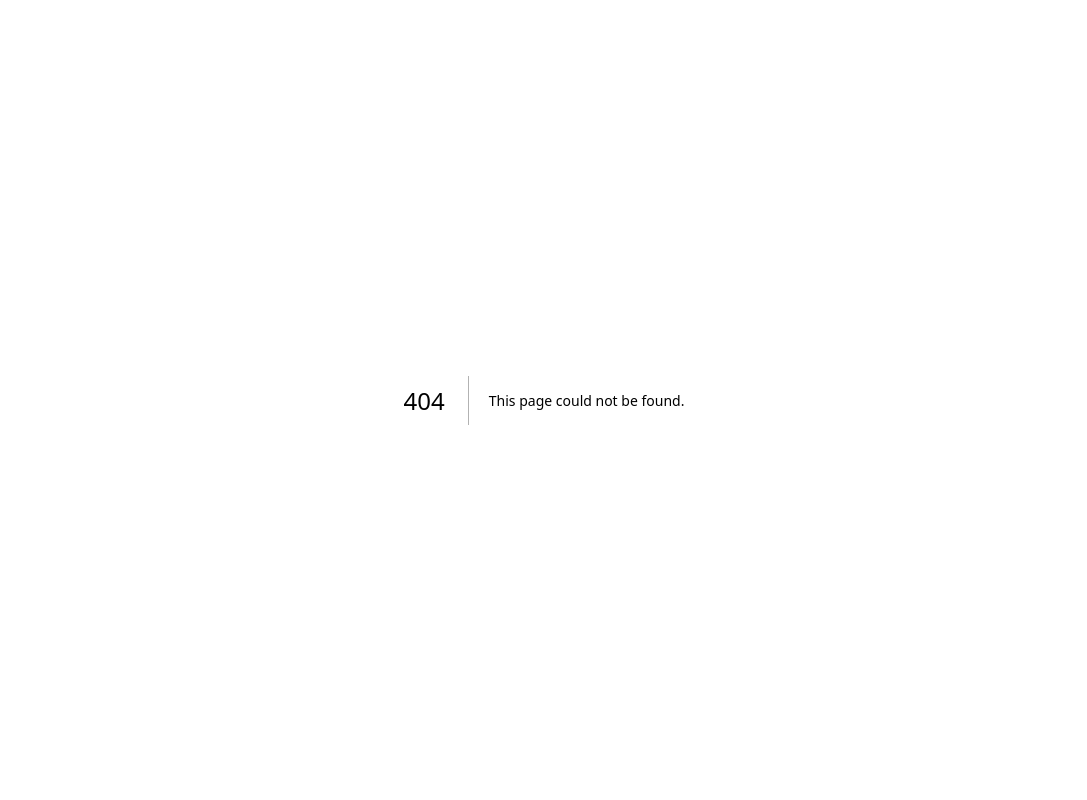
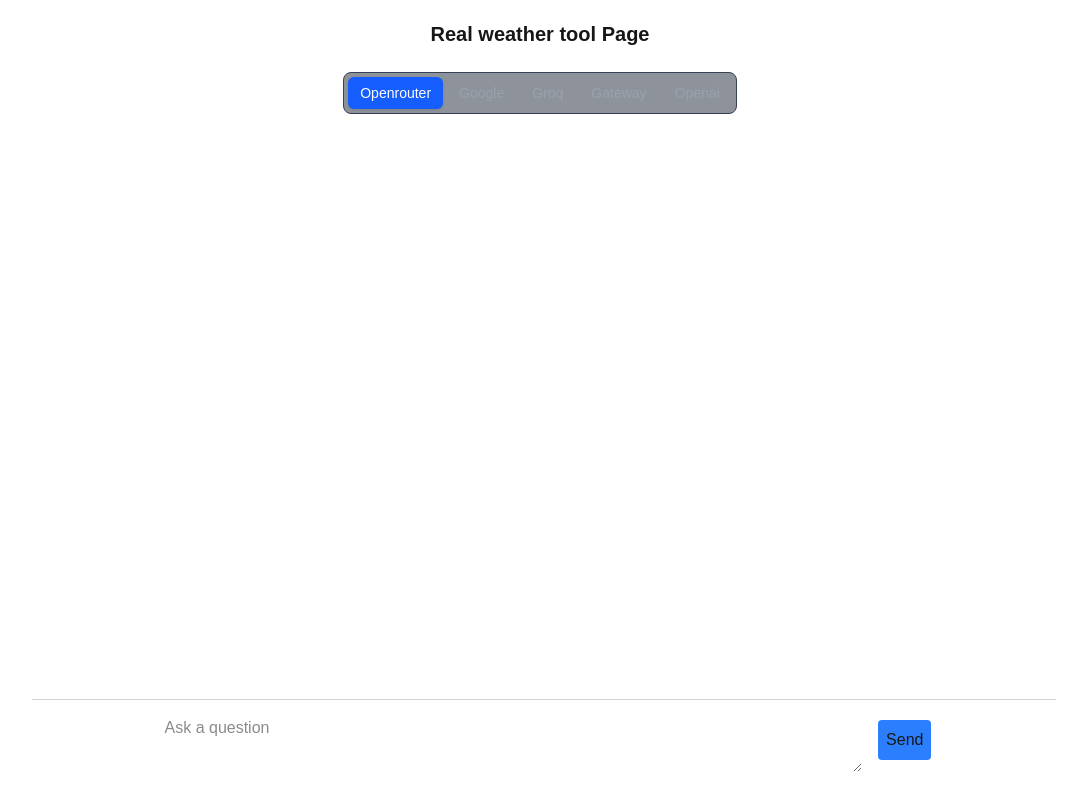
Before and after one commit to Shruthikshetty/ai-sdk-example, a Next.js app: page /ui/api-tools in a window 1280 px wide. Before the commit this address had no page. Shown: the whole page, without its empty margins (96-1183 px from the left). Built offline with nearby package versions, Linux system fonts and the light colour scheme.

Commit message:
use wether api to get data from tool

```diff
--- a/env.ts
+++ b/env.ts
@@ -7,6 +7,7 @@
   GOOGLE_GENERATIVE_AI_API_KEY: z.string().optional().default(""),
   GROQ_API_KEY: z.string().optional().default(""),
   AI_GATEWAY_API_KEY: z.string().optional().default(""),
+  WEATHER_API_KEY: z.string(),
 });
 
 // infer the env type
--- /dev/null
+++ b/src/app/api/api-tool/route.ts
@@ -0,0 +1,91 @@
+import {
+  UIMessage,
+  streamText,
+  convertToModelMessages,
+  tool,
+  InferUITools,
+  UIDataTypes,
+  stepCountIs,
+} from "ai";
+import { Providers } from "../../../../types";
+import { modelProviderToggleChat } from "@/utils/model-provider-toggle";
+import { z } from "zod";
+import axios from "axios";
+import env from "../../../../env";
+
+// all tools go here tools
+const tools = {
+  getWeather: tool({
+    description: "get the weather for a location",
+    inputSchema: z.object({
+      city: z.string().describe("the city name to get the weather for"),
+    }),
+    // this is dummy for testing
+    execute: async ({ city }) => {
+      const response = await axios.get(
+        `https://api.weatherapi.com/v1/current.json?key=${env.WEATHER_API_KEY}&q=${city}&aqi=no`,
+      );
+      const weatherDataObject = {
+        location: {
+          name: response.data?.location?.name,
+          country: response.data?.location?.country,
+          localtime: response.data?.location?.localtime,
+        },
+        current: {
+          temp_c: response.data?.current?.temp_c,
+          temp_f: response.data?.current?.temp_f,
+          condition: {
+            text: response.data?.current?.condition?.text,
+            icon: response.data?.current?.condition?.icon,
+            code: response.data?.current?.condition?.code,
+          },
+        },
+      };
+      return weatherDataObject;
+    },
+  }),
+};
+
+// type safety for massage
+export type ChatTools = InferUITools<typeof tools>;
+export type ChatMessage = UIMessage<never, UIDataTypes, ChatTools>;
+
+export async function POST(req: Request) {
+  // destructure messages from request body
+  const {
+    messages = [],
+    provider = "openrouter",
+  }: {
+    messages: ChatMessage[];
+    provider?: Providers;
+  } = await req.json();
+
+  if (messages.length === 0) {
+    return Response.json(
+      {
+        error: "at least one message is required",
+      },
+      {
+        status: 400,
+      },
+    );
+  }
+
+  try {
+    // stream the response from ai model
+    const result = streamText({
+      model: modelProviderToggleChat(provider),
+      messages: await convertToModelMessages(messages),
+      tools,
+      stopWhen: stepCountIs(2), // allows 2 steps step 1 for calling tool step 2 for generating response
+    });
+
+    return result.toUIMessageStreamResponse();
+  } catch (error) {
+    return Response.json(
+      // eslint-disable-next-line @typescript-eslint/no-explicit-any
+      { error: (error as any)?.messages ?? "Something went wrong" },
+      { status: 500 },
+    );
+  }
+}
--- a/src/app/page.tsx
+++ b/src/app/page.tsx
@@ -50,6 +50,10 @@
     href: "/ui/tools",
     label: "12.Tools chat",
   },
+  {
+    href: "/ui/api-tools",
+    label: "13.API Tools chat (real weather data)",
+  },
 ];
 
 // main landing screen
--- /dev/null
+++ b/src/app/ui/api-tools/page.tsx
@@ -0,0 +1,76 @@
+"use client";
+import ChatMassageList from "@/components/chat-massage-list";
+import ErrorMessage from "@/components/error-message";
+import Header from "@/components/header";
+import ModelToggleButtons from "@/components/model-toggle-buttons";
+import PageLayout from "@/components/page-layout";
+import Spinner from "@/components/spinner";
+import SubmitForm from "@/components/submit-form";
+import { providerList } from "@/utils/provider-list";
+import { useChat } from "@ai-sdk/react";
+import { DefaultChatTransport } from "ai";
+import { useState, useRef, useEffect } from "react";
+import { ChatMessage } from "@/app/api/tools/route";
+
+export default function ApiToolsPage() {
+  // the chat message
+  const [input, setInput] = useState("");
+  const [selectedModel, setSelectedModel] = useState("openrouter");
+  // handle chat using hook
+  const { messages, sendMessage, status, error, stop } = useChat<ChatMessage>({
+    transport: new DefaultChatTransport({
+      api: "/api/api-tool",
+    }),
+    messages: [],
+  });
+
+  const messagesEndRef = useRef<HTMLDivElement | null>(null);
+
+  const scrollToBottom = () => {
+    messagesEndRef.current?.scrollIntoView({ behavior: "smooth" });
+  };
+
+  useEffect(() => {
+    scrollToBottom();
+  }, [messages]);
+
+  // handle form submit
+  const handleFormSubmit = (e: React.SubmitEvent) => {
+    e.preventDefault();
+    sendMessage(
+      { text: input },
+      {
+        body: {
+          provider: selectedModel,
+        },
+      },
+    );
+    // resent input message
+    setInput("");
+  };
+  return (
+    <PageLayout>
+      <div className="w-full flex-1 flex flex-col overflow-y-auto min-h-0 thin-scroll pr-2">
+        <Header>Real weather tool Page</Header>
+        <ModelToggleButtons
+          buttons={providerList}
+          selected={selectedModel}
+          setSelected={setSelectedModel}
+        />
+        {/* chat messages */}
+        <ChatMassageList messages={messages} messagesEndRef={messagesEndRef} />
+      </div>
+      {/* Loading */}
+      {status === "submitted" || status === "streaming" ? <Spinner /> : null}
+      {/* Error */}
+      {error ? <ErrorMessage error={error.message} /> : null}
+      <SubmitForm
+        prompt={input}
+        setPrompt={(e) => setInput(e.target.value)}
+        isLoading={status != "ready"}
+        handleSubmit={handleFormSubmit}
+        stop={stop}
+      />
+    </PageLayout>
+  );
+}
--- a/src/components/chat-massage-list.tsx
+++ b/src/components/chat-massage-list.tsx
@@ -1,3 +1,4 @@
+/* eslint-disable @typescript-eslint/ban-ts-comment */
 import { Ref } from "react";
 import Image from "next/image";
 import { ChatMessage } from "@/app/api/tools/route";
@@ -67,11 +68,23 @@
                           className=" p-2 rounded-sm border-zinc-200 bg-zinc-800/50"
                         >
                           <p className="text-sm text-zinc-500">
-                            Weather for{" "}
-                            <b>
-                              {part.input?.city}: {part.output}
-                            </b>
+                            Weather for <b>{part.input?.city}</b>
                           </p>
+                          <div>
+                            {/* @ts-expect-error */}
+                            {part.output?.location && part.output?.current && (
+                              <>
+                                {/* @ts-expect-error */}
+                                <p>{part.output?.location?.name}</p>
+                                {/* @ts-expect-error */}
+                                <p>{part.output?.location?.country}</p>
+                                {/* @ts-expect-error */}
+                                <p>{part.output?.location?.localtime}</p>
+                                {/* @ts-expect-error */}
+                                <p>{part.output?.current?.condition?.text}</p>
+                              </>
+                            )}
+                          </div>
                         </div>
                       );
 
```
